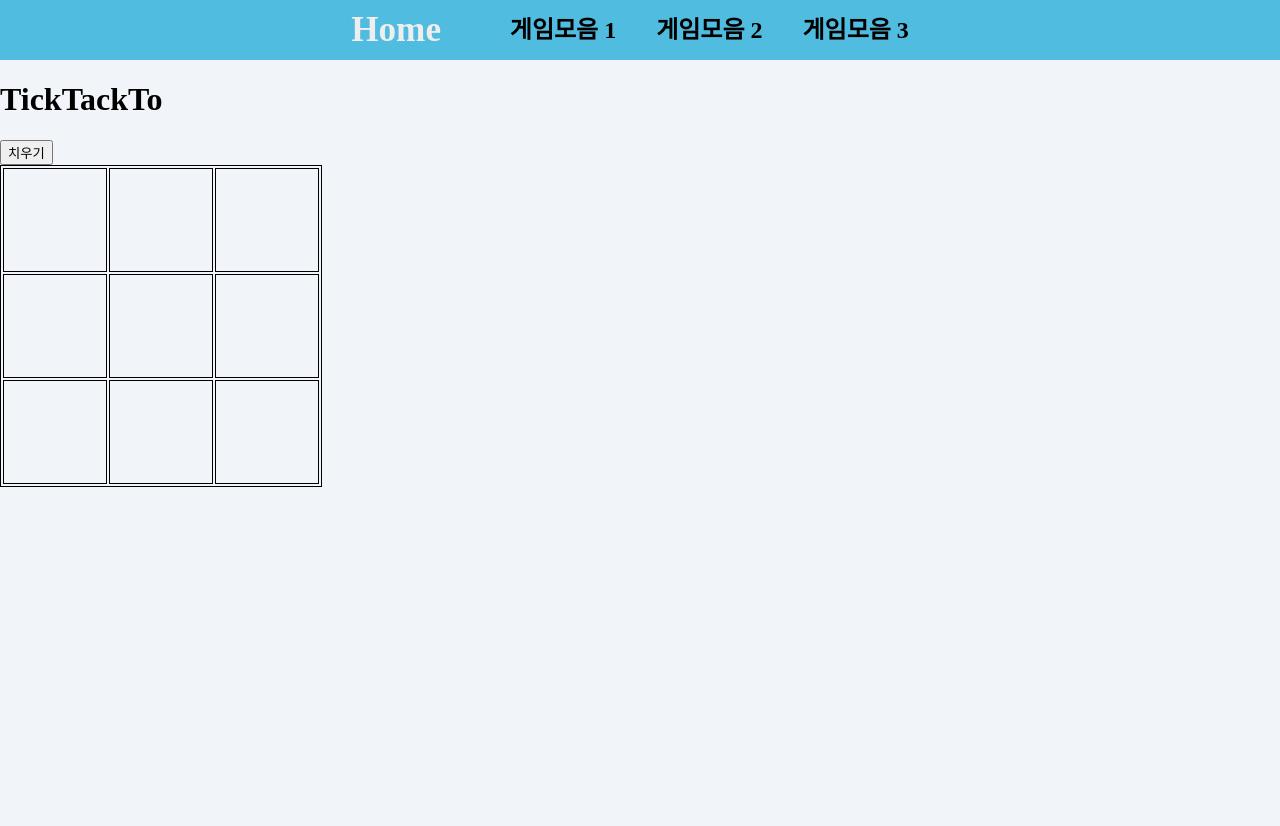
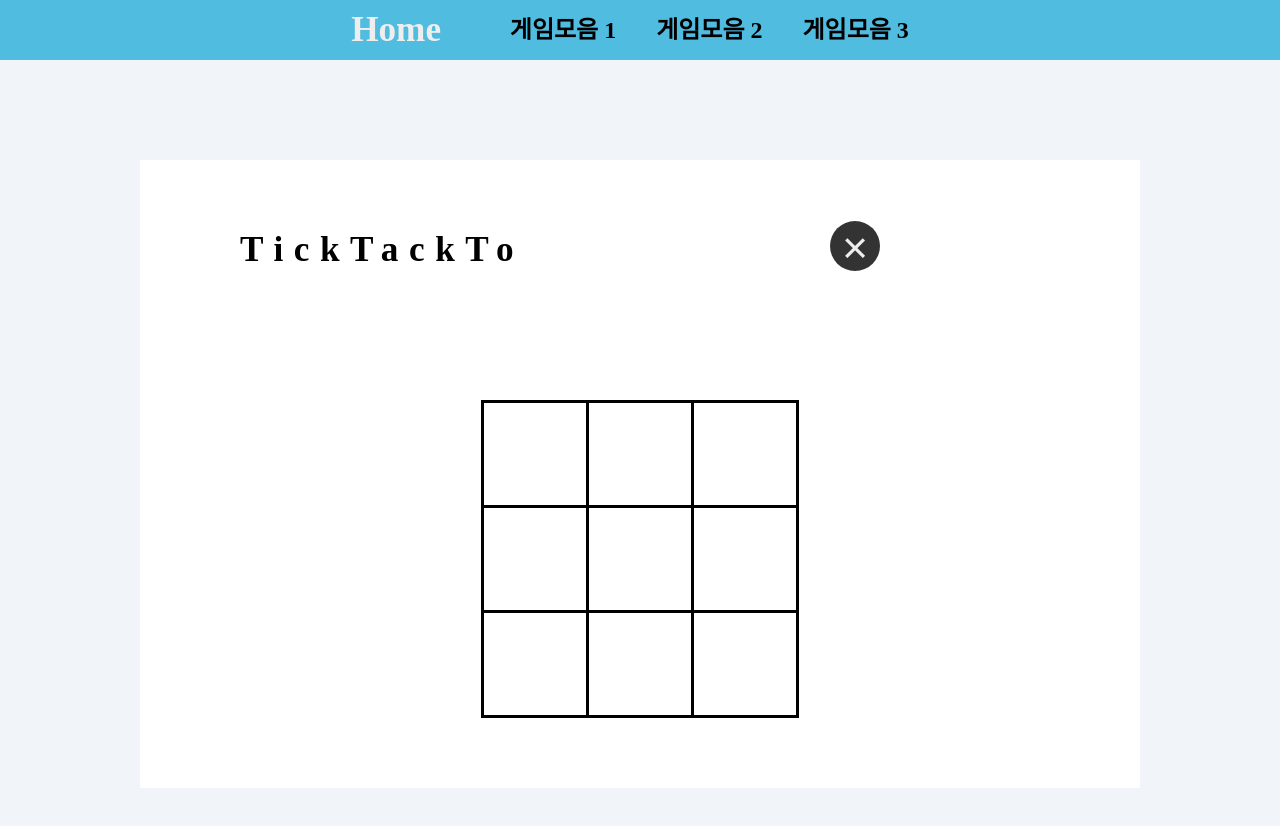
Before and after one commit to WonYoungYun/gameBox, a Vue app in the folder gamebox/: page /ticktackto in a window 1280 px wide. Shown: the top 826 px of the page. Before the commit the page ends 800 px from the top, so only its background shows below. Built offline with nearby package versions, Linux system fonts and the light colour scheme.

Commit message:
TickTackTo

```diff
--- a/gamebox/src/components/Multiplication.vue
+++ b/gamebox/src/components/Multiplication.vue
@@ -102,15 +102,7 @@ export default {
 </script>
 
 <style scoped>
-.main-content {
-  margin: 100px auto;
-  padding: 70px 100px;
-  width: 1000px;
-  min-height: 600px;
-  background-color: #fff;
-  box-sizing: border-box;
-  user-select: none;
-}
+
 .game-area{
   text-align: center;
 }
--- a/gamebox/src/components/NumberBaseball.vue
+++ b/gamebox/src/components/NumberBaseball.vue
@@ -2,7 +2,7 @@
   <div class="main-content">
       <h2 class="game-title">숫자 야구</h2>
       <div class="game-board">
-      <div class="msg-area"><span class="msg">{{msg}}</span>      <button @click="clearGame(all)" class="clear-button">&times;</button></div>
+      <div class="msg-area"><span class="msg">{{msg}}</span></div>
       <fieldset class="baseball-input">
       <input
         type="text"
@@ -20,6 +20,7 @@
           :key="index"
         >{{index+1}}번째 공 : {{log.number}} Strike: {{log.strike}} Ball: {{log.ball}}</div>
       </div>
+      <button @click="clearGame(all)" class="clear-button">Reset</button>
       </div>
   </div>
 </template>
@@ -139,13 +140,7 @@ button{
   font-size:1.6em;
   font-weight: 700;
 }
-.clear-button{
-  height:100%;
-  font-size:2em;
-  margin-left: 20px;
-  color: rgb(255, 0, 0);
-  cursor: pointer;
-}
+
 .baseball-input{
   margin: 0 auto;
   margin-bottom: 40px;
@@ -176,4 +171,13 @@ button{
   color:#333;
 
 }
+.clear-button{
+  width:80px;
+  font-size:1em;
+  font-weight: 700;
+  background-color: rgba(255, 0, 0, .5);
+  border-radius: 25px;
+  color: #333;
+  cursor: pointer;
+}
 </style>
--- a/gamebox/src/components/TickTackTo.vue
+++ b/gamebox/src/components/TickTackTo.vue
@@ -1,8 +1,10 @@
 <template>
-  <div>
-    <h1>TickTackTo</h1>
-    <button @click="clearBoard">치우기</button>
+  <div class="main-content">
+    <h2 class="game-title">TickTackTo</h2>
     <div class="game-board">
+      <div class="game-message" >
+      <span >{{message}}</span>
+      </div>
       <table>
         <tr>
           <td></td>
@@ -20,6 +22,7 @@
           <td></td>
         </tr>
       </table>
+          <button @click="clearBoard" class="clear-button">&times;</button>
     </div>
   </div>
 </template>
@@ -35,12 +38,14 @@ export default {
       playerCheck: [],
       nextPlayer: "X",
       nextPlaterCheck: [],
-      count: 0
+      count: 0,
+      message: ''
     };
   },
 
   methods: {
     clickArea() {
+            this.message = "";
       const area = document.getElementsByTagName("td");
       Array.from(area).forEach((el, idx) => {
         el.addEventListener("click", e => {
@@ -51,7 +56,7 @@ export default {
     },
     checkArea(el, idx) {
       if (el.textContent) {
-        alert(`다른 곳에 놓아주세요, 현재는 ${this.player}의 차례입니다.`);
+        this.message = `다른 곳에 놓아주세요, 현재는 ${this.player}의 차례입니다.`;
         return;
       }
       el.textContent = this.player;
@@ -72,31 +77,31 @@ export default {
     },
     checkBoard(list, msg) {
       if (list.includes(1) && list.includes(2) && list.includes(3)) {
-        return alert(`${msg} win!`);
+        return  this.message = `${msg} 가 이겼습니다!`;
       } else if (list.includes(1) && list.includes(4) && list.includes(7)) {
         this.clearBoard();
-        return alert(`${msg} win!`);
+        return this.message = `${msg} 가 이겼습니다!`;
       } else if (list.includes(1) && list.includes(5) && list.includes(9)) {
         this.clearBoard();
-        return alert(`${msg} win!`);
+        return this.message = `${msg} 가 이겼습니다!`;
       } else if (list.includes(2) && list.includes(5) && list.includes(8)) {
         this.clearBoard();
-        return alert(`${msg} win!`);
+        return this.message = `${msg} 가 이겼습니다!`;
       } else if (list.includes(3) && list.includes(6) && list.includes(9)) {
         this.clearBoard();
-        return alert(`${msg} win!`);
+        return this.message = `${msg} 가 이겼습니다!`;
       } else if (list.includes(3) && list.includes(5) && list.includes(7)) {
         this.clearBoard();
-        return alert(`${msg} win!`);
+        return this.message = `${msg} 가 이겼습니다!`;
       } else if (list.includes(4) && list.includes(5) && list.includes(6)) {
         this.clearBoard();
-        return alert(`${msg} win!`);
+        return this.message = `${msg} 가 이겼습니다!`;
       } else if (list.includes(7) && list.includes(8) && list.includes(9)) {
         this.clearBoard();
-        return alert(`${msg} win!`);
+        return this.message = `${msg} 가 이겼습니다!`;
       }
       if (this.count === 9) {
-        alert("비김!");
+        this.message = "비겼습니다!"
         this.clearBoard();
       }
     },
@@ -105,6 +110,7 @@ export default {
       Array.from(area).forEach(el => {
         el.textContent = "";
       });
+
       this.player = "O";
       this.playerCheck = [];
       this.nextPlaterCheck = [];
@@ -116,21 +122,51 @@ export default {
 
 <style scoped>
 .game-board {
-  width: 500px;
-  height: 500px;
+  position: relative;
+  margin-top: 50px;
+  width: 100%;
+  height: 100%;
+  text-align: center;
+}
+.game-message{
+  margin-bottom:30px;
+  padding:0;
+  height: 50px;
+  font-size:1.3em;
+  font-weight: 700;
+  color: rgb(255, 0, 0)
 }
 table {
-  border: 1px solid black;
-}
-tr {
-  border: 1px solid black;
+    margin:0 auto;
+  border-collapse: collapse;
 }
 td {
   width: 100px;
   height: 100px;
-  border: 1px solid black;
+  border: 3px solid black;
   text-align: center;
   font-size: 24px;
   font-weight: 700;
 }
+.clear-button{
+  position: absolute;
+  top:-25%;
+  right:20%;
+  width: 50px;
+  height: 50px;
+  font-size:2.8em;
+    color:#eee;
+  background-color: #333;
+  border-radius: 50%;
+  outline:none;
+  border:none;
+  cursor: pointer;
+
+  transition: all .4s;
+}
+.clear-button:hover{
+  color:#333;
+  background-color: #eee;
+  opacity: 1;
+}
 </style>
```
